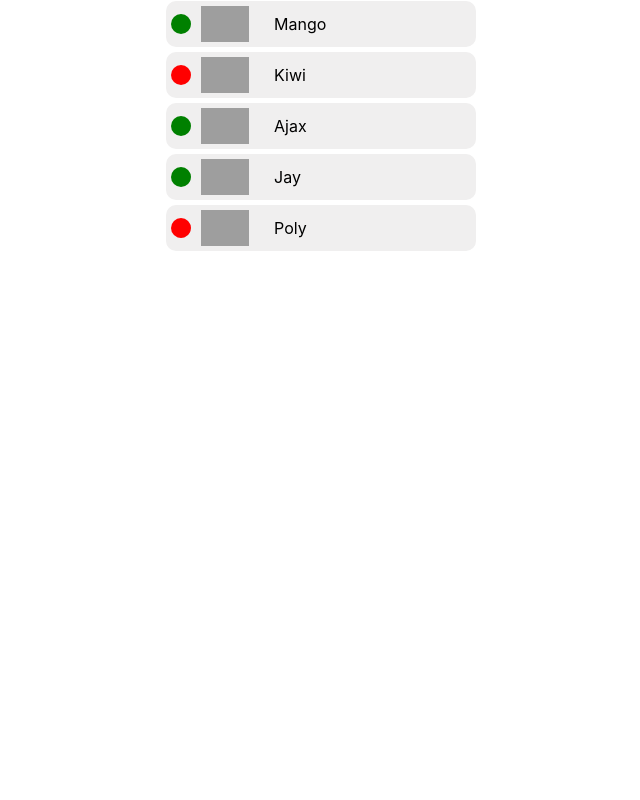
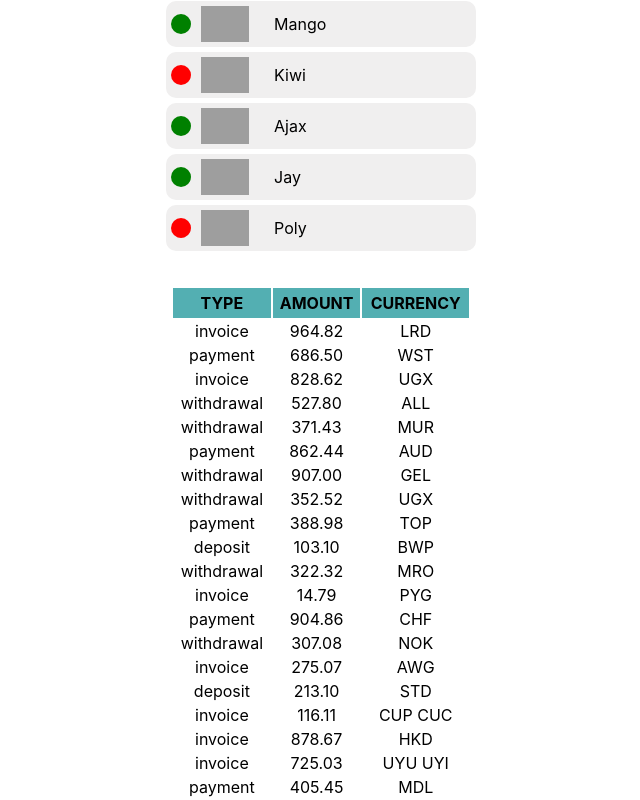
Before and after one commit to OleksandrStad/goit-react-hw-01-components, a React (Create React App) app: page / in a window 1280 px wide. Shown: the part 526-1326 px from the top of the page, without its empty margins (319-959 px from the left). Before the commit the page ends 800 px from the top, so only its background shows below. Built offline with nearby package versions, Linux system fonts and the light colour scheme; grey boxes are pictures that could not be loaded.

Commit message:
add marcup and styles by TransactionHistory

```diff
--- a/src/components/App.jsx
+++ b/src/components/App.jsx
@@ -1,9 +1,11 @@
 import user from 'json/user.json';
 import data from 'json/data.json';
 import friends from 'json/friends.json';
+import transactions from 'json/transactions.json';
 import { Profile } from 'components/Profile/Profile';
 import { Statistics } from 'components/Statistics/Statistics';
 import { FriendList } from 'components/FriendList/FriendList';
+import { TransactionHistory } from 'components/TransactionHistory/TransactionHistory';
 
 
 
@@ -20,6 +22,7 @@ export const App = () => {
       />
       <Statistics title="Upload stats" stats={data} />
       <FriendList friends={friends} />
+      <TransactionHistory items={transactions} />
     </div>
   )
 };
--- /dev/null
+++ b/src/components/TransactionHistory/TransactionHistory.jsx
@@ -0,0 +1,48 @@
+import PropTypes from 'prop-types';
+import {
+    TransactionHistoryTable,
+    TableHeader,
+    TableBody,
+} from './TransactionHistory.styled';
+
+export const TransactionHistory = ({ items }) => {
+
+    return (
+
+        <TransactionHistoryTable>
+            <TableHeader>
+                <tr>
+                    <th>Type</th>
+                    <th>Amount</th>
+                    <th>Currency</th>
+                </tr>
+            </TableHeader  >
+
+            <TableBody >
+                {items.map(({ id, type, amount, currency }) => (
+                    <tr key={id}>
+                        <td>{type}</td>
+                        <td>{amount}</td>
+                        <td>{currency}</td>
+                    </tr>
+                ))
+                }
+
+            </TableBody >
+        </TransactionHistoryTable>
+
+    );
+};
+
+
+
+TransactionHistory.propTypes = {
+    items: PropTypes.arrayOf(
+        PropTypes.shape({
+            id: PropTypes.string.isRequired,
+            type: PropTypes.string.isRequired,
+            amount: PropTypes.string.isRequired,
+            currency: PropTypes.string.isRequired,
+        })
+    ).isRequired,
+};
--- /dev/null
+++ b/src/components/TransactionHistory/TransactionHistory.styled.js
@@ -0,0 +1,18 @@
+import styled from 'styled-components';
+
+
+export const TransactionHistoryTable = styled.table`
+  margin: 0 auto;
+  margin-top: 30px;
+  width: 300px;
+`;
+
+export const TableHeader = styled.thead`
+  text-transform: uppercase;
+  height: 30px;
+  background-color: #53afb2;
+`;
+
+export const TableBody = styled.tbody`
+  text-align: center;
+`;
```
